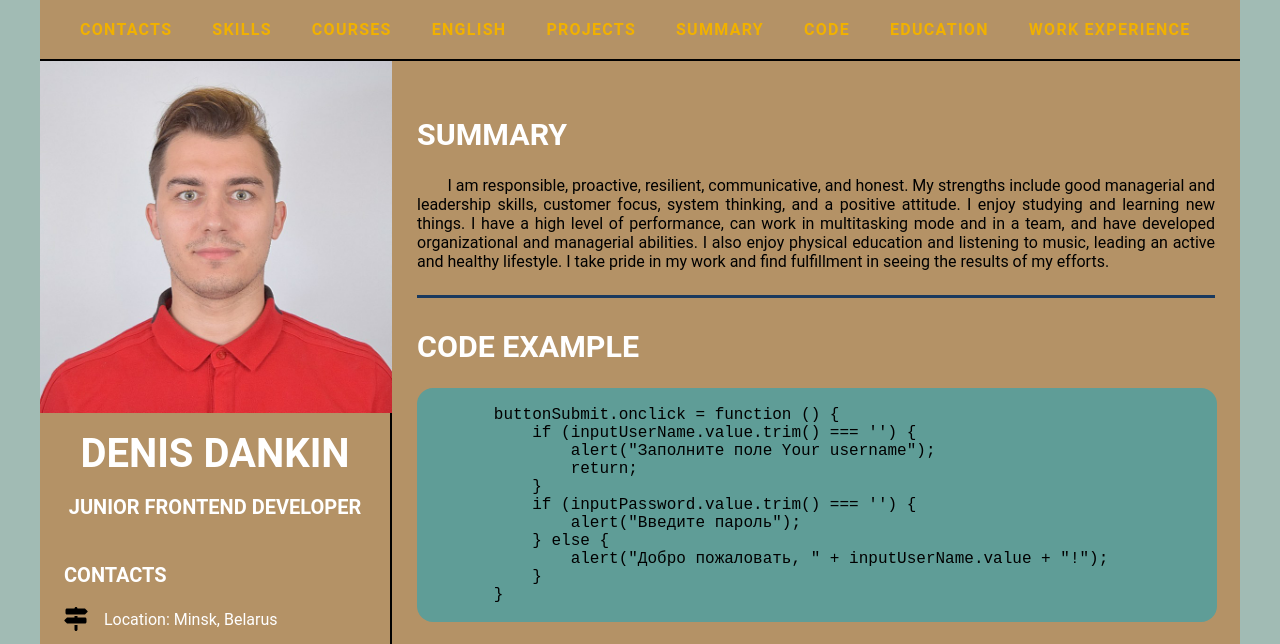
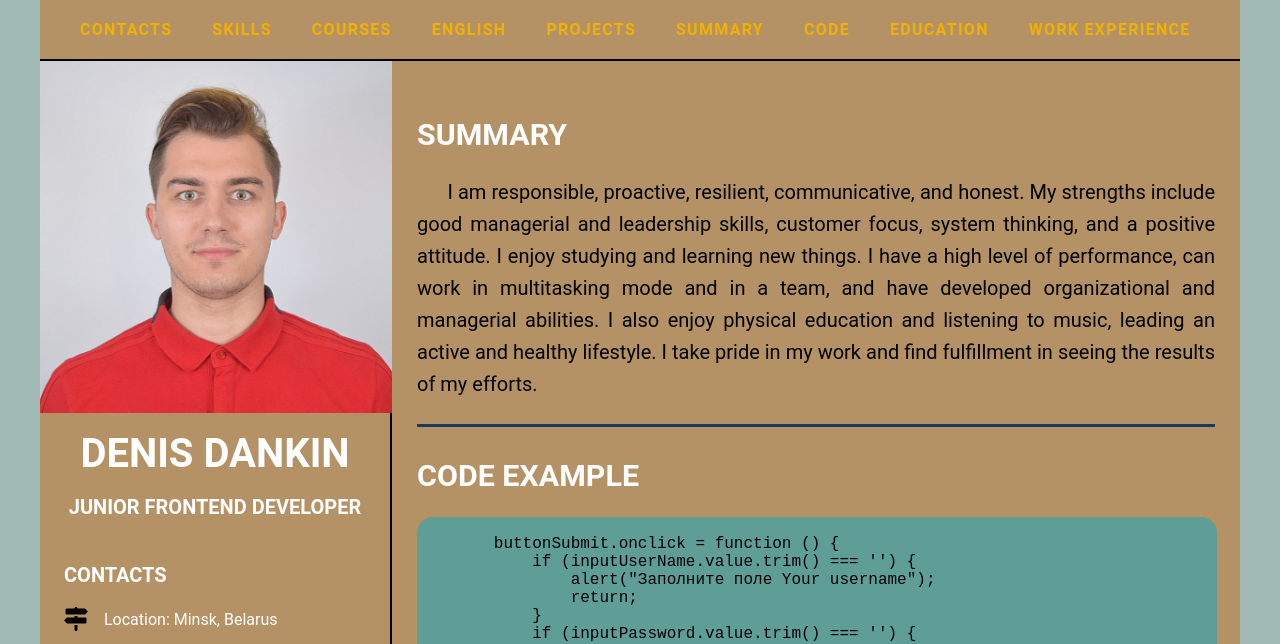
Before and after one commit to dancheella/rsschool-cv, a plain HTML site: page index.html in a window 1280 px wide. Shown: the top 644 px of the page. Drawn offline with Linux system fonts and the light colour scheme.

Commit message:
fix: fixed style file

```diff
--- a/css/style.css
+++ b/css/style.css
@@ -187,6 +187,8 @@ body {
 
 .right-title-text {
     text-indent: 1.9rem;
+    font-size: 1.25rem;
+    line-height: 2rem;
     margin-bottom: 0;
     text-align: justify;
 
```
